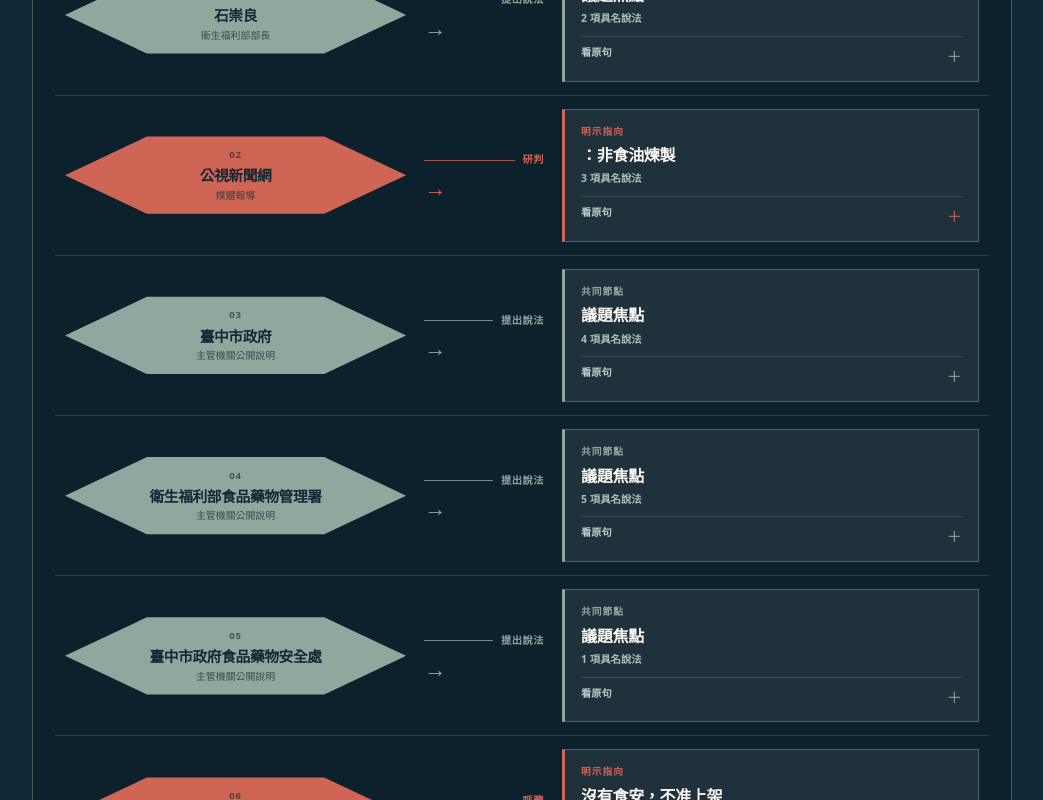
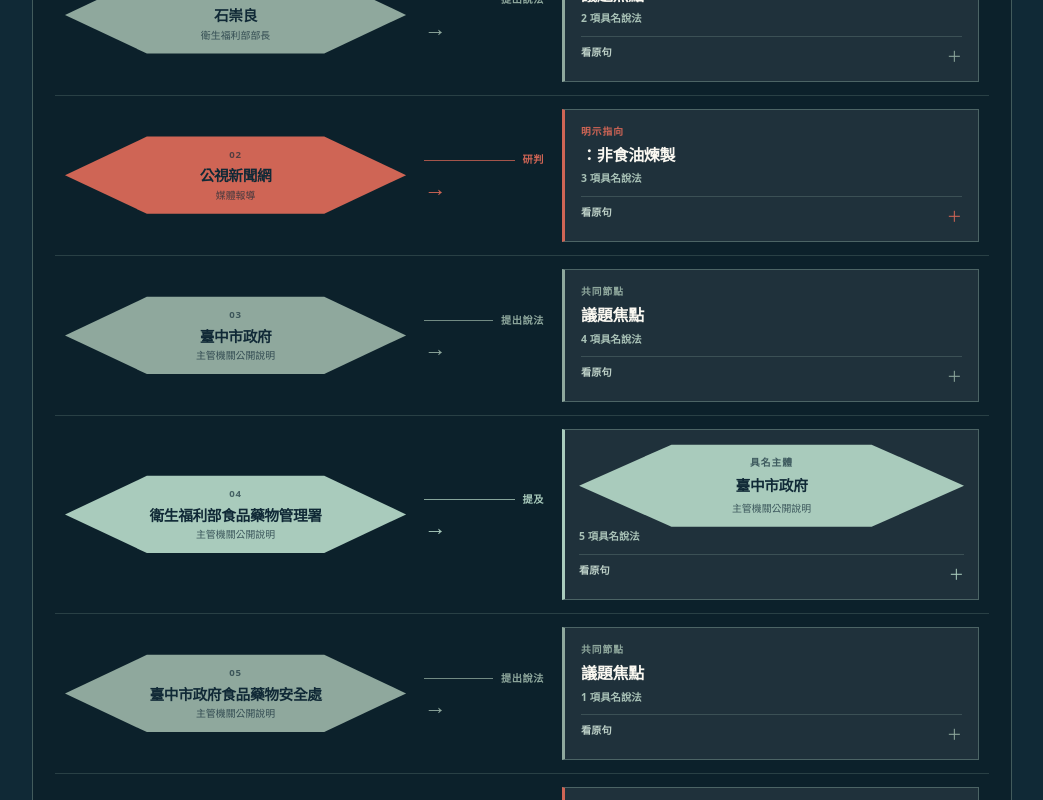
Before and after one commit to bangyuwen/tw-issues, a Next.js app: page /topics/benzopyrene-food-safety in a window 1280 px wide. Shown: the part 4231-5031 px from the top of the page, without its empty margins (118-1161 px from the left). Built offline with nearby package versions, Linux system fonts and the light colour scheme.

Commit message:
feat(site): connect explicitly named stance actors (#13)
Connect named stance actors to target hexagons and mark reciprocal arrows.

```diff
--- a/app/dossier-page.tsx
+++ b/app/dossier-page.tsx
@@ -57,24 +57,40 @@
 }
 
 type StanceMapEntry = {
+  key: string;
   speaker: PublicSpeaker;
   claim: PublicClaim;
   relation: string;
   targetLabel: string;
   explicitTarget: boolean;
   claimCount: number;
+  targetSpeaker?: PublicSpeaker;
+  targetSpeakerKey?: string;
+  reciprocal: boolean;
 };
 
 function cleanStanceTarget(target: string) {
   return target.replace(/^(?:有|所謂|對|關於|將|把)\s*/, "").trim().slice(0, 42);
 }
 
-function findStanceTarget(claims: PublicClaim[]) {
+function speakerKey(speaker: PublicSpeaker) {
+  return `${speaker.name}::${speaker.role}`;
+}
+
+function findTargetSpeaker(statement: string, speaker: PublicSpeaker, speakers: PublicSpeaker[]) {
+  const target = speakers.find((candidate) => candidate.name !== speaker.name && statement.includes(candidate.name));
+  return target ? { speaker: target, key: speakerKey(target) } : undefined;
+}
+
+function findStanceTarget(claims: PublicClaim[], speaker: PublicSpeaker, speakers: PublicSpeaker[]) {
   for (const claim of claims) {
+    const target = findTargetSpeaker(claim.statement, speaker, speakers);
+    const targetFields = target ? { targetSpeaker: target.speaker, targetSpeakerKey: target.key } : {};
     const quoted = claim.statement.match(/(批評|批判|指稱|指控|抨擊|攻擊|責怪|質疑|反駁|駁斥|影射|否認|呼籲|主張|稱為|定性為|辯稱|提醒)[^「」]{0,24}「([^」]{2,42})」/);
-    if (quoted) return { claim, relation: quoted[1], targetLabel: cleanStanceTarget(quoted[2]), explicitTarget: true };
+    if (quoted) return { claim, relation: quoted[1], targetLabel: cleanStanceTarget(quoted[2]), explicitTarget: true, ...targetFields };
     const direct = claim.statement.match(/(批評|批判|指稱|指控|抨擊|攻擊|責怪|質疑|反駁|駁斥|影射|否認|呼籲|主張|稱為|定性為|研判|認為|不應|辯稱|提醒)\s*([^，。；]{2,42})/);
-    if (direct) return { claim, relation: direct[1], targetLabel: cleanStanceTarget(direct[2]), explicitTarget: true };
+    if (direct) return { claim, relation: direct[1], targetLabel: cleanStanceTarget(direct[2]), explicitTarget: true, ...targetFields };
+    if (target) return { claim, relation: "提及", targetLabel: target.speaker.name, explicitTarget: true, ...targetFields };
   }
   return { claim: claims[0], relation: "提出說法", targetLabel: "議題焦點", explicitTarget: false };
 }
@@ -87,30 +103,36 @@
     current.claims.push(...group.claims);
     merged.set(key, current);
   });
-  return Array.from(merged.values()).map(({ speaker, claims }) => ({
+  const speakers = Array.from(merged.values()).map(({ speaker }) => speaker);
+  const entries = Array.from(merged.entries()).map(([key, { speaker, claims }]) => ({
+    key,
     speaker,
-    ...findStanceTarget(claims),
+    ...findStanceTarget(claims, speaker, speakers),
     claimCount: claims.length,
+    reciprocal: false,
+  }));
+  return entries.map((entry) => ({
+    ...entry,
+    reciprocal: Boolean(entry.targetSpeakerKey && entries.some((other) => other.key === entry.targetSpeakerKey && other.targetSpeakerKey === entry.key)),
   }));
 }
 
 function StanceMap({ groups, sourceLinks }: { groups: DossierPageModel["attributedSpeakerGroups"]; sourceLinks: (ids: string[]) => ReactNode }) {
   const entries = buildStanceMap(groups);
   return <section className="stance-map-section" id="stance-map" aria-label="立場關係圖">
-    <div className="stance-map-intro section-intro"><p className="eyebrow">立場關係圖</p><h2>把「誰在指向誰」畫出來。</h2><p>每個六邊形是一個公開發言主體；箭頭沿用原句裡的明示動詞，讓讀者先看見說法的落點，再回到原文查核。</p></div>
+    <div className="stance-map-intro section-intro"><p className="eyebrow">立場關係圖</p><h2>把「誰在指向誰」畫出來。</h2><p>每個六邊形是一個公開發言主體；原句點名另一個主體時，箭頭會接到另一個六角形。若兩邊都有明示指向，就顯示 ↔ 互指。</p></div>
     <div className="stance-map-board">
       <div className="stance-map-axis" aria-hidden="true"><span>公開主體</span><span>文字中的落點</span></div>
       <div className="stance-map-lanes">
-        {entries.map((entry, index) => <article className={`stance-lane ${entry.explicitTarget ? "stance-lane--explicit" : "stance-lane--topic"}`} key={`${entry.speaker.name}-${entry.speaker.role}`}>
+        {entries.map((entry, index) => <article className={`stance-lane ${entry.targetSpeaker ? "stance-lane--speaker" : entry.explicitTarget ? "stance-lane--explicit" : "stance-lane--topic"}${entry.reciprocal ? " stance-lane--reciprocal" : ""}`} key={`${entry.speaker.name}-${entry.speaker.role}`}>
           <div className="stance-actor" role="img" aria-label={`${entry.speaker.name}，${entry.speaker.role}；${entry.relation}：${entry.targetLabel}`}>
             <span className="stance-actor-index">{String(index + 1).padStart(2, "0")}</span>
             <strong>{entry.speaker.name}</strong>
             <small>{entry.speaker.role}</small>
           </div>
-          <div className="stance-arrow" aria-hidden="true"><span>{entry.relation}</span><b>→</b></div>
-          <div className="stance-target">
-            <span className="stance-target-kicker">{entry.explicitTarget ? "明示指向" : "共同節點"}</span>
-            <strong>{entry.targetLabel}</strong>
+          <div className="stance-arrow" aria-hidden="true"><span>{entry.reciprocal ? "互指" : entry.relation}</span><b>{entry.reciprocal ? "↔" : "→"}</b></div>
+          <div className={`stance-target${entry.targetSpeaker ? " stance-target--speaker" : ""}`}>
+            {entry.targetSpeaker ? <div className="stance-actor stance-actor--target" role="img" aria-label={`${entry.targetSpeaker.name}，${entry.targetSpeaker.role}；被 ${entry.speaker.name} 以${entry.relation}指向`}><span className="stance-target-kicker">具名主體</span><strong>{entry.targetSpeaker.name}</strong><small>{entry.targetSpeaker.role}</small></div> : <><span className="stance-target-kicker">{entry.explicitTarget ? "明示指向" : "共同節點"}</span><strong>{entry.targetLabel}</strong></>}
             <small>{entry.claimCount} 項具名說法</small>
             <details className="stance-evidence"><summary>看原句</summary><p>{entry.claim.statement}</p><div className="citations">{sourceLinks(entry.claim.sources.map(({ publicRef }) => publicRef))}</div></details>
           </div>
--- a/app/globals.css
+++ b/app/globals.css
@@ -214,6 +214,7 @@
 .stance-map-lanes { border-top:1px solid rgba(169,203,188,.22); }
 .stance-lane { --stance-accent:#8fa89d; align-items:center; padding:13px 10px; border-bottom:1px solid rgba(169,203,188,.18); }
 .stance-lane--explicit { --stance-accent:var(--coral); }
+.stance-lane--speaker { --stance-accent:var(--mint); }
 .stance-lane--topic { --stance-accent:#8fa89d; }
 .stance-actor { min-height:82px; padding:14px 23px; display:flex; flex-direction:column; justify-content:center; align-items:center; text-align:center; color:var(--navy); background:var(--stance-accent); clip-path:polygon(24% 3%,76% 3%,100% 50%,76% 97%,24% 97%,0 50%); filter:drop-shadow(0 8px 10px rgba(0,0,0,.18)); transition:transform .18s ease,filter .18s ease; }
 .stance-actor:hover { transform:translateY(-3px) rotate(-1deg); filter:drop-shadow(0 11px 13px rgba(0,0,0,.25)); }
@@ -224,6 +225,11 @@
 .stance-arrow::before { content:""; height:1px; background:currentColor; opacity:.78; }
 .stance-arrow b { font-size:1.38rem; font-weight:500; line-height:1; }
 .stance-target { min-width:0; padding:15px 16px 13px; border:1px solid rgba(169,203,188,.33); border-left:3px solid var(--stance-accent); background:rgba(245,243,238,.08); }
+.stance-target--speaker { padding:12px 14px 13px; }
+.stance-target .stance-actor--target { width:100%; min-height:82px; padding:14px 20px; }
+.stance-target .stance-actor--target .stance-target-kicker { color:rgba(16,41,54,.7); }
+.stance-target .stance-actor--target strong { max-width:22ch; color:var(--navy); font-size:.92rem; line-height:1.25; }
+.stance-target .stance-actor--target small { max-width:25ch; margin-top:4px; color:rgba(16,41,54,.72); font-size:.62rem; line-height:1.35; }
 .stance-target-kicker { display:block; color:var(--stance-accent); font-size:.61rem; font-weight:850; letter-spacing:.1em; }
 .stance-target strong { display:block; margin:5px 0 4px; color:#f9f7f0; font-size:1rem; line-height:1.45; letter-spacing:-.02em; }
 .stance-target>small { display:block; color:#a9c2b7; font-size:.65rem; font-weight:750; }
```
Also changed, not shown: 1 other file (tests, documents, lock files or other folders).
